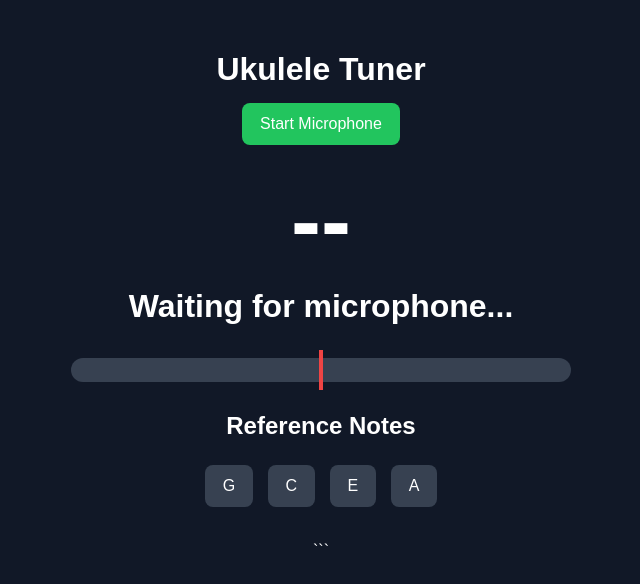
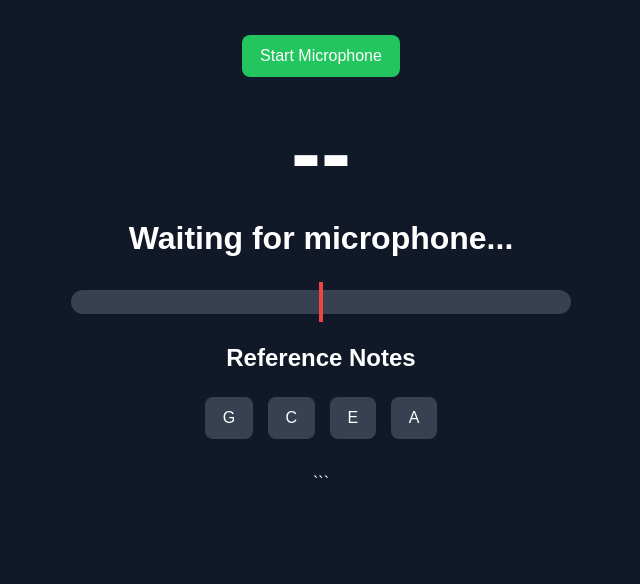
Before and after one commit to deekaynine24/ukuleletuner, a plain HTML site: page index.html in a window 1280 px wide. Shown: the whole page, without its empty margins (319-959 px from the left). Drawn offline with Linux system fonts and the light colour scheme.

Commit message:
index.html

```diff
--- a/index.html
+++ b/index.html
@@ -106,7 +106,7 @@ button{
 
 <div class="container">
 
-<h1>Ukulele Tuner</h1>
+
 
 <button id="startBtn">Start Microphone</button>
 
```
